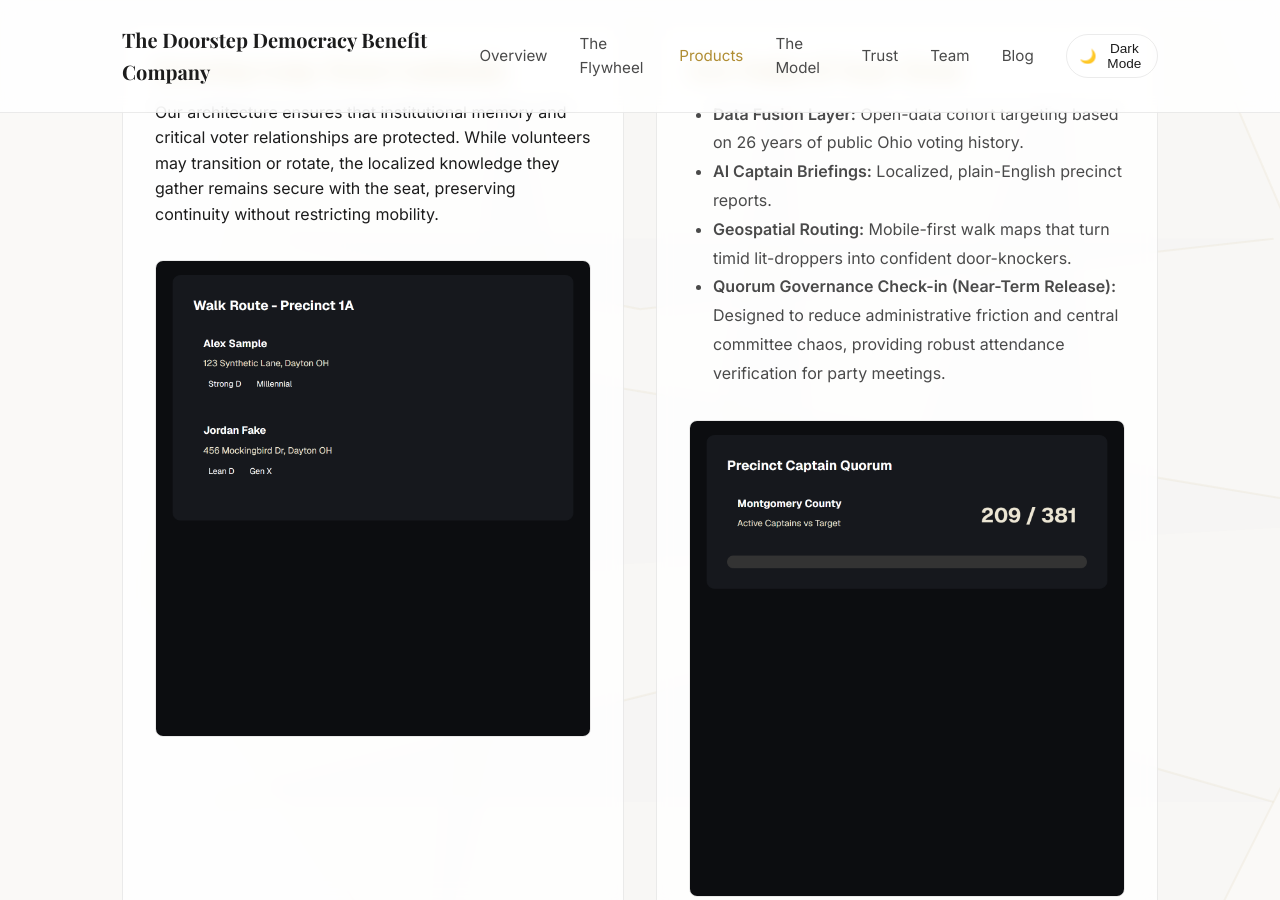
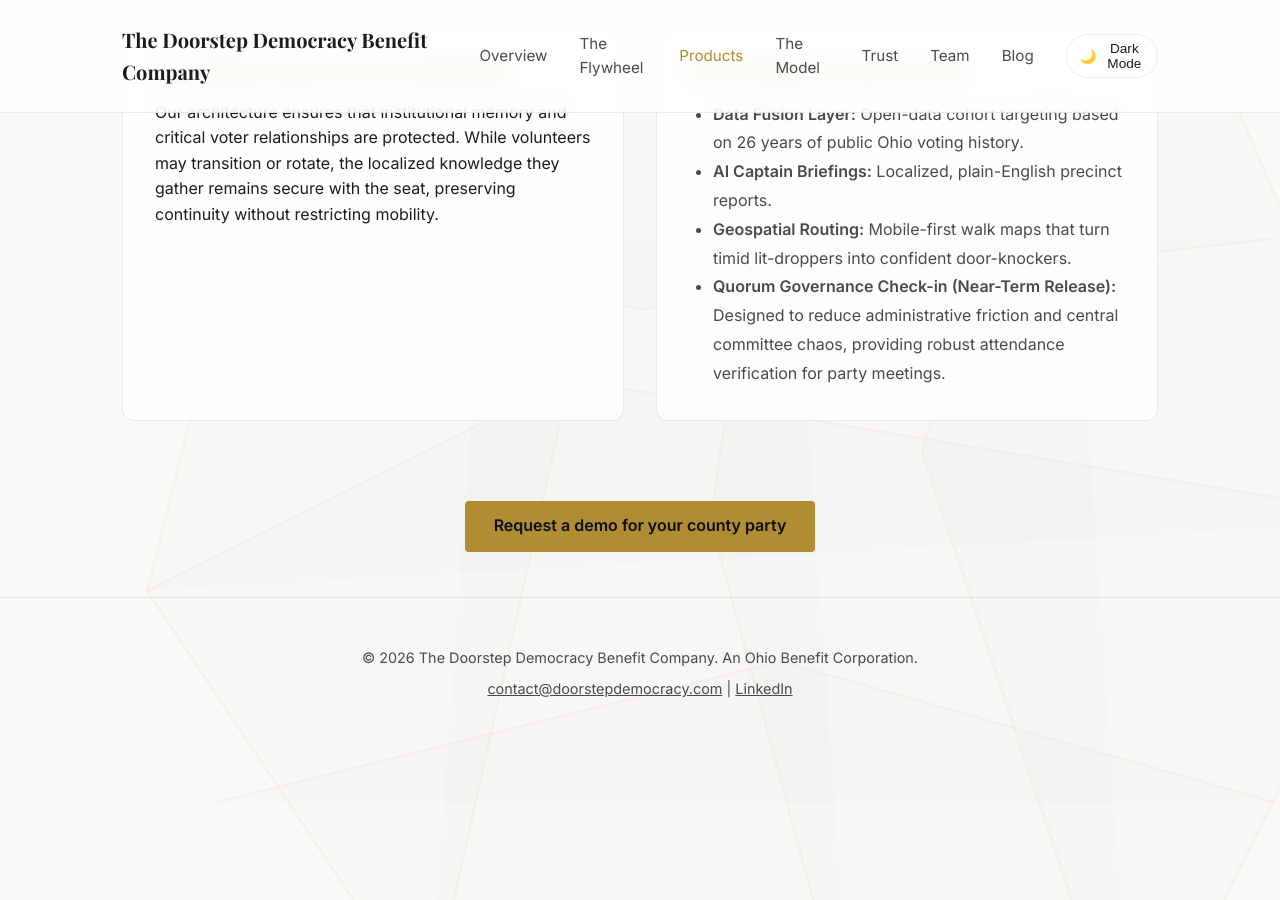
Before and after one commit to motorbikematt/DoorstepDemocracy, a Jekyll site: the page products.html, which Jekyll copies as it is, in a window 1280 px wide and 900 px high, scrolled down 303 px. Built offline with Jekyll 4.4.1, drawn with Linux system fonts in a browser that asks for light colours.

Commit message:
chore: remove draft assets and handle empty states

```diff
--- a/about.html
+++ b/about.html
@@ -49,9 +49,7 @@
         <h2 style="color: var(--accent-gold);">Matthew F Reyes</h2>
         <p style="text-transform: uppercase; font-size: 0.85rem; letter-spacing: 0.05em; color: var(--text-secondary); margin-bottom: 1rem;">Founder</p>
         <p>Matthew is a builder operating at the intersection of data engineering, civic infrastructure, and local organizing. Realizing that the real bottleneck to civic engagement is volunteer friction, he founded the Doorstep Democracy Benefit Company to bring premium B2B software engineering practices to the precinct level.</p>
-        <figure data-slot="team-matt-portrait" style="margin-top: 1.5rem; border-radius: 8px; display: flex; align-items: center; justify-content: center; overflow: hidden;">
-          <img src="assets/img/team-matt-portrait.png" alt="Professional portrait of Matthew F Reyes, founder of Doorstep Democracy" width="300" height="300" loading="lazy" style="object-fit: cover; border-radius: 8px;">
-        </figure>
+        <figure data-slot="team-matt-portrait" style="margin-top: 1.5rem; border-radius: 8px; display: flex; align-items: center; justify-content: center; overflow: hidden;"></figure>
       </section>
     </div>
 
--- a/blog/index.html
+++ b/blog/index.html
@@ -10,6 +10,7 @@
 </section>
 
 <div class="card-grid">
+  {% if site.posts.size > 0 %}
     {% for post in site.posts %}
     <section class="card">
       <h2 style="font-size: 1.5rem;"><a href="{{ post.url | relative_url }}" style="color: var(--text-primary); text-decoration: none;">{{ post.title }}</a></h2>
@@ -18,4 +19,7 @@
       <a href="{{ post.url | relative_url }}" style="color: var(--accent-blue); text-decoration: none; font-weight: 500; display: inline-block; margin-top: 1rem;">Read more →</a>
     </section>
     {% endfor %}
+  {% else %}
+    <p style="color: var(--text-secondary); grid-column: 1 / -1; text-align: center; padding: 2rem;">First posts coming soon.</p>
+  {% endif %}
 </div>
--- a/index.html
+++ b/index.html
@@ -62,9 +62,7 @@
         <a href="model.html" class="btn">Read the investor brief</a>
       </div>
 
-      <figure data-slot="home-hero-mockup" style="margin-top: 3rem; display: flex; align-items: center; justify-content: center; overflow: hidden;">
-        <img src="assets/img/home-hero-mockup.webp" alt="Dashboard showing Montgomery County election data with cohort doughnut chart and stacked bar chart" width="800" height="400" loading="lazy" style="width: 100%; height: auto; border-radius: 12px; border: 1px solid var(--border-color);">
-      </figure>
+      <figure data-slot="home-hero-mockup" style="margin-top: 3rem; display: flex; align-items: center; justify-content: center; overflow: hidden;"></figure>
     </section>
 
     <div class="card-grid">
--- a/model.html
+++ b/model.html
@@ -43,9 +43,7 @@
       <h1>A New Model for Civic Infrastructure</h1>
       <p>As an Ohio Benefit Corporation, the Doorstep Democracy Benefit Company is structured to align sustainable business growth with a profound civic mission: strengthening grassroots democratic infrastructure. We believe that robust, well-equipped local parties are the bedrock of civic health.</p>
 
-      <figure data-slot="model-two-sided-mockup" style="margin-top: 3rem; display: flex; align-items: center; justify-content: center; overflow: hidden;">
-        <img src="assets/img/model-two-sided-mockup.png" alt="Two-sided dashboard interface displaying civic voter data and investor performance metrics" width="800" height="400" loading="lazy" style="width: 100%; height: auto; border-radius: 12px; border: 1px solid var(--border-color);">
-      </figure>
+      <figure data-slot="model-two-sided-mockup" style="margin-top: 3rem; display: flex; align-items: center; justify-content: center; overflow: hidden;"></figure>
     </section>
 
     <div class="card-grid">
--- a/products.html
+++ b/products.html
@@ -49,9 +49,7 @@
         <h2>Securing Long-Term Continuity</h2>
         <p>Our architecture ensures that institutional memory and critical voter relationships are protected. While volunteers may transition or rotate, the localized knowledge they gather remains secure with the seat, preserving continuity without restricting mobility.</p>
 
-        <figure data-slot="products-routing-mockup" style="margin-top: 2rem; display: flex; align-items: center; justify-content: center; overflow: hidden;">
-          <img src="assets/img/products-routing-mockup.png" alt="Mobile walk routing interface showing synthetic voters Alex Sample and Jordan Fake with lean scores" width="600" height="300" loading="lazy" style="width: 100%; height: auto; border-radius: 8px; border: 1px solid var(--border-color);">
-        </figure>
+        <figure data-slot="products-routing-mockup" style="margin-top: 2rem; display: flex; align-items: center; justify-content: center; overflow: hidden;"></figure>
       </section>
 
       <section class="card">
@@ -63,9 +61,7 @@
           <li><strong>Quorum Governance Check-in (Near-Term Release):</strong> Designed to reduce administrative friction and central committee chaos, providing robust attendance verification for party meetings.</li>
         </ul>
 
-        <figure data-slot="products-quorum-mockup" style="margin-top: 2rem; display: flex; align-items: center; justify-content: center; overflow: hidden;">
-          <img src="assets/img/products-quorum-mockup.png" alt="Dashboard tracker showing precinct captain quorum progress for Montgomery County" width="600" height="300" loading="lazy" style="width: 100%; height: auto; border-radius: 8px; border: 1px solid var(--border-color);">
-        </figure>
+        <figure data-slot="products-quorum-mockup" style="margin-top: 2rem; display: flex; align-items: center; justify-content: center; overflow: hidden;"></figure>
       </section>
     </div>
 
--- a/style.css
+++ b/style.css
@@ -259,3 +259,5 @@
     font-size: 1.1rem;
   }
 }
+
+figure[data-slot]:empty { display: none !important; }
--- a/trust.html
+++ b/trust.html
@@ -42,9 +42,7 @@
     <section class="hero">
       <h1>Trust is our product. Verifiability is our standard.</h1>
 
-      <figure data-slot="trust-architecture-mockup" style="margin-top: 3rem; display: flex; align-items: center; justify-content: center; overflow: hidden;">
-        <img src="assets/img/trust-architecture-mockup.png" alt="Architecture diagram showing the data pipeline from Ohio SOS to the Enriched Parquet cache and Precincts.info API" width="800" height="350" loading="lazy" style="width: 100%; height: auto; border-radius: 12px; border: 1px solid var(--border-color);">
-      </figure>
+      <figure data-slot="trust-architecture-mockup" style="margin-top: 3rem; display: flex; align-items: center; justify-content: center; overflow: hidden;"></figure>
     </section>
 
     <div class="card-grid">
```
Also changed, not shown: assets/img/home-hero-mockup.webp (deleted), assets/img/model-two-sided-mockup.png (deleted), assets/img/products-quorum-mockup.png (deleted), assets/img/products-routing-mockup.png (deleted), assets/img/team-matt-portrait.png (deleted), assets/img/trust-architecture-mockup.png (deleted). Lines whose indentation alone changed are shown as unchanged.
